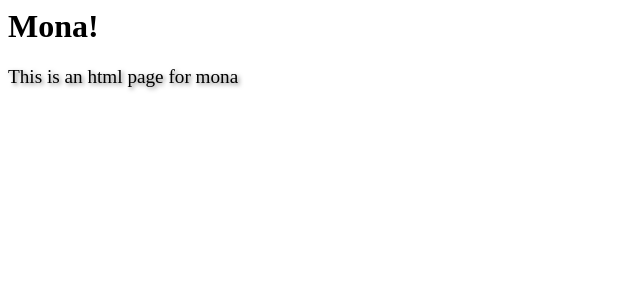
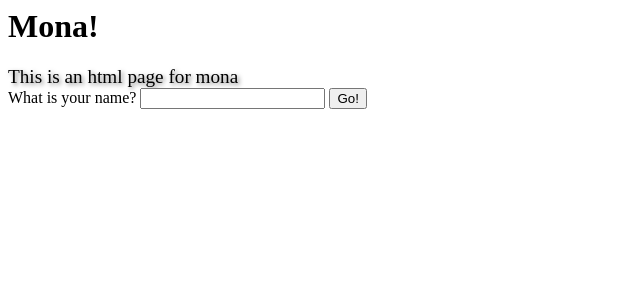
Before and after one commit to jarchuleta/jarchuleta.github.io, a Jekyll site: the page mona.html, which Jekyll copies as it is, in a window 1280 px wide. Shown: the top 300 px of the page, without its empty margins (0-640 px from the left). Built offline with Jekyll 4.4.1, drawn with Linux system fonts in a browser that asks for light colours.

Commit message:
mona javas

```diff
--- a/mona.html
+++ b/mona.html
@@ -14,5 +14,34 @@
         <div class="mona">
             This is an html page for mona
         </div>
+
+        <div>
+            <form action="">
+                <label for="">What is your name?</label>
+                <input type="text" name="name" id="james" />
+                <button type="submit" onclick="javascipt:go(); return false;">Go!</button>
+            </form>
+        </div>
+
+        <div class="results">
+
+        </div>
+
+        <script>
+            function go() {
+                var i=0;
+                i = 69;
+
+                var name = document.getElementById('james').value;
+
+                //alert(i);
+                console.log( name , "James"     );
+
+                var res=document.getElementsByClassName('results')[0];
+                res.innerHTML = "You typed in: " + name;
+
+                return false;
+            }
+        </script>
     </body>
 </html>
```
Also changed, not shown: mona.js (added).
